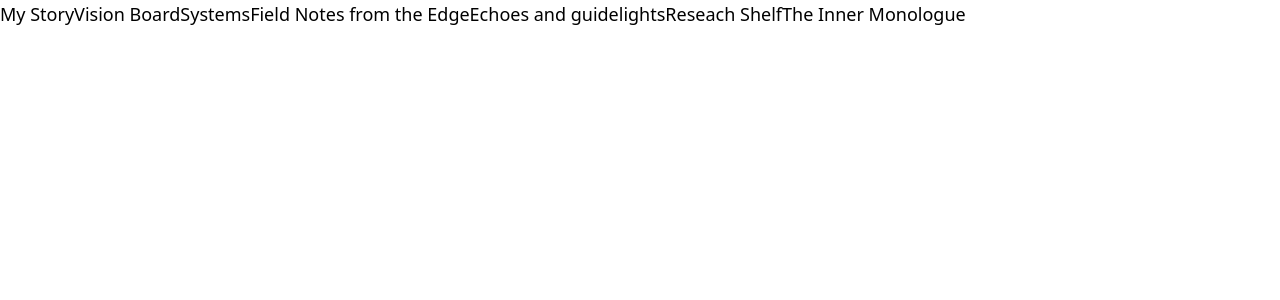
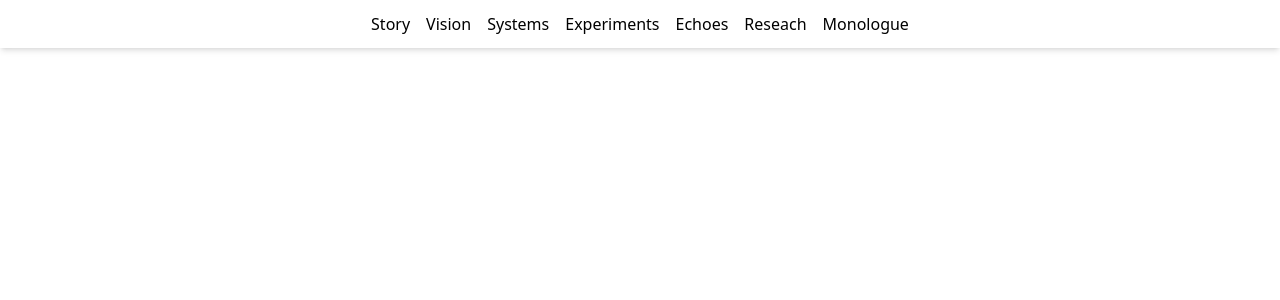
Before and after one commit to INDRESH-009/indresh.xyz, a Next.js app: page / in a window 1280 px wide. Shown: the top 300 px of the page. Built offline with nearby package versions, Linux system fonts and the light colour scheme.

Commit message:
navbar styling

```diff
--- a/app/layout.js
+++ b/app/layout.js
@@ -2,7 +2,7 @@ import "./globals.css";
 import Navbar from "@/components/Navbar";
 
 export const metadata = {
-  title:"My personal Portfolio",
+  title:"Indresh.xyz",
   description:"My story , path , dreams and more",
 }
 export default function RootLayout({ children }) {
--- a/components/Navbar.js
+++ b/components/Navbar.js
@@ -1,24 +1,24 @@
 import Link from 'next/link';
 
 const sections = [
-    {slug:"story",label:"My Story"},
-    {slug:"Vision",label:"Vision Board"},
+    {slug:"story",label:"Story"},
+    {slug:"Vision",label:"Vision"},
     {slug:"Systems",label:"Systems"},
-    {slug:"experiments",label:"Field Notes from the Edge"},
-    {slug:"echoes",label:"Echoes and guidelights"},
-    {slug:"research",label:"Reseach Shelf"},
-    {slug:"monologue",label:"The Inner Monologue"}
+    {slug:"experiments",label:"Experiments"},
+    {slug:"echoes",label:"Echoes"},
+    {slug:"research",label:"Reseach"},
+    {slug:"monologue",label:"Monologue"}
 ]
 
 export default function Navbar(){
     return(
-        <nav>
-            <div>
+        <nav className='bg-white shadow-md'>
+            <div className='max-w-4xl mx-auto px-4 py-3 flex flex-wrap justify-center gap-4'>
                 {sections.map(({slug,label}) =>(
                     <Link
                         key={slug}
                         href={`/${slug}`}
-                        className="text-lg">
+                        className='whitespace-nowrap text-grey-700 hover:text-blue-600'>
                             {label}
                     </Link>
                 ))}
```
